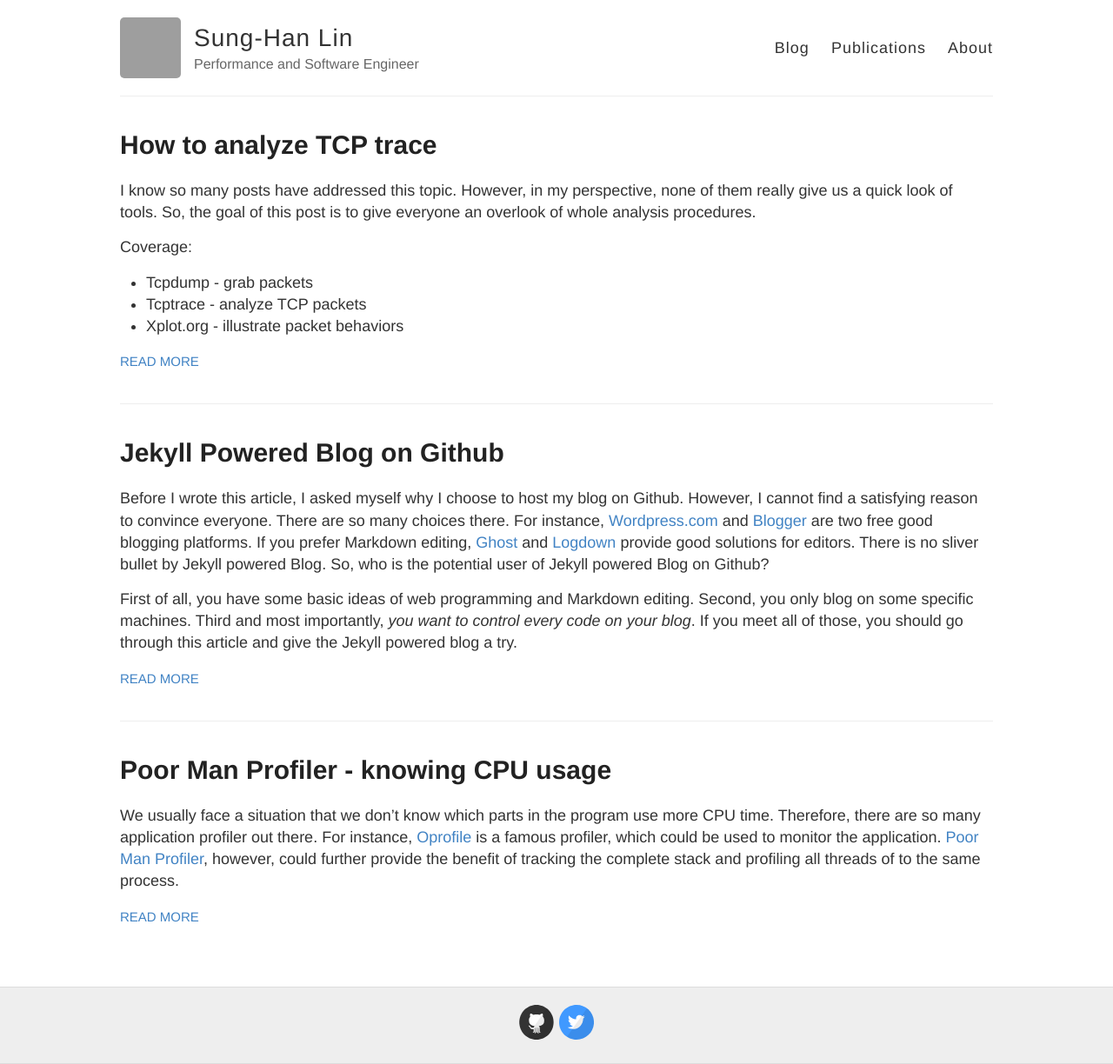
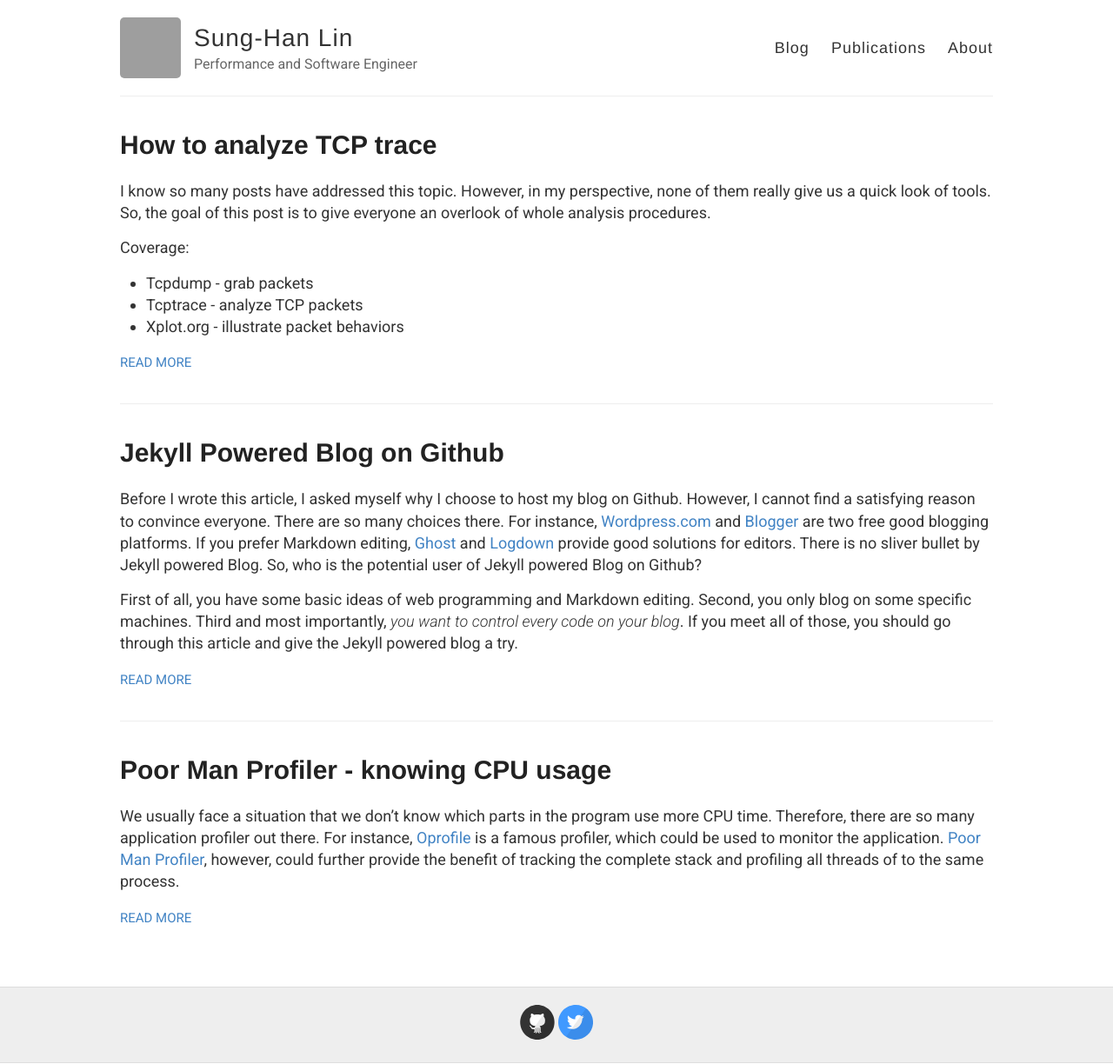
Before and after one commit to sunghlin/temp.sunghlin.github.io, a Jekyll site: the page built from index.html, in a window 1280 px wide. Shown: the whole page at 87% size. Built offline with Jekyll 4.4.1, drawn with Linux system fonts in a browser that asks for light colours; grey boxes are pictures that could not be loaded.

Commit message:
change font

```diff
--- a/_layouts/default.html
+++ b/_layouts/default.html
@@ -11,7 +11,7 @@
 
     <link rel="stylesheet" type="text/css" href="{{ site.baseurl }}/style.css" />
     <link rel="alternate" type="application/rss+xml" title="{{ site.name }} - {{ site.description }}" href="{{ site.baseurl }}/feed.xml" />
-
+    <link href='https://fonts.googleapis.com/css?family=Roboto:400,300,300italic' rel='stylesheet' type='text/css'/>
     <!-- Created with Jekyll Now - http://github.com/barryclark/jekyll-now -->
   </head>
 
--- a/style.scss
+++ b/style.scss
@@ -19,7 +19,8 @@
 
 body {
 	background: $white;
-  font: 18px/1.4 $helvetica;
+  //font: 18px/1.4 $helvetica;
+  font: 18px/1.4 'Roboto', sans-serif;
   color: $darkGray;
 }
 
```
